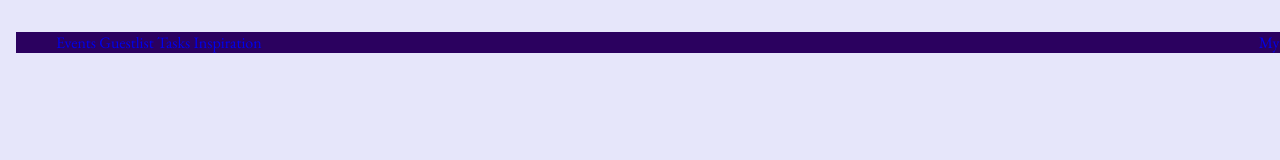
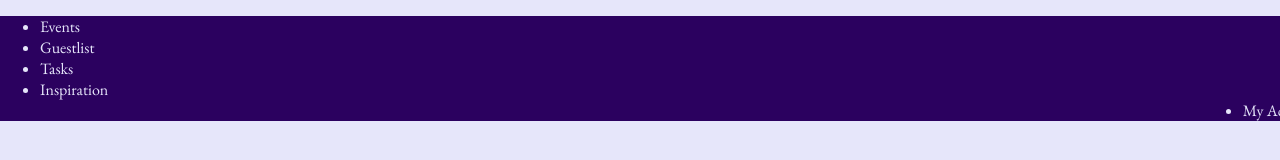
Before and after one commit to madisonVLL/EventPages, a website: page pages/inspiration.html in a window 1280 px wide. Drawn offline with nearby package versions, Linux system fonts and the light colour scheme.

Commit message:
added css

```diff
--- a/css/pages.css
+++ b/css/pages.css
@@ -3,7 +3,8 @@ body {
     color: #4c0094;
     font-family: "EB Garamond", serif;
     margin: 0;
-    padding: 1em;
+    padding: 0;
+    border: 0;
 }
 
 button {
@@ -59,9 +60,10 @@ a {
     background-color: #2b015f;
     position: fixed;
     width: 100%;
+    color: #e6e6fa;
 }
 
-.nav_bar li{
+.nav_bar li a{
     display: inline;
     text-decoration: none;
     color: #e6e6fa;
```
